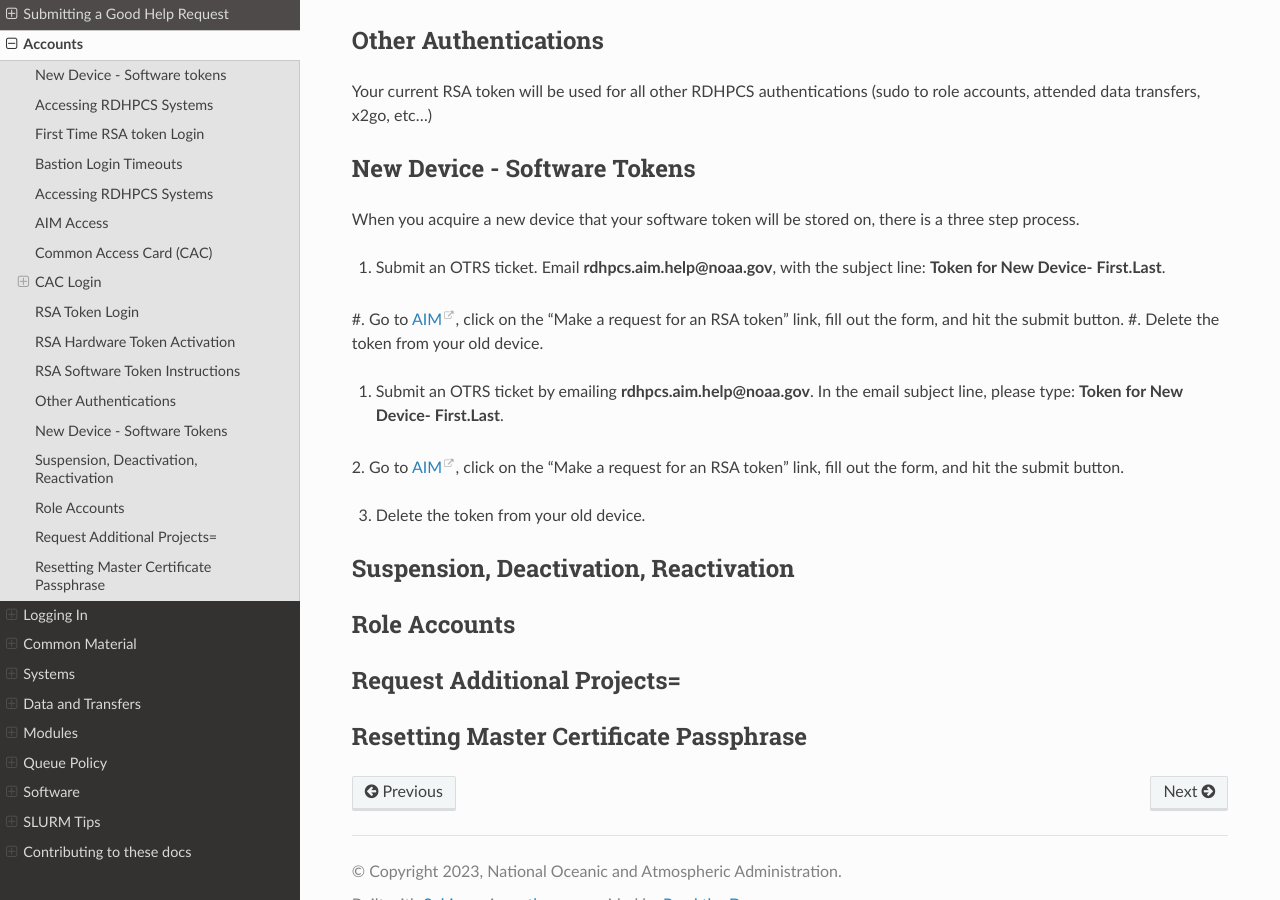
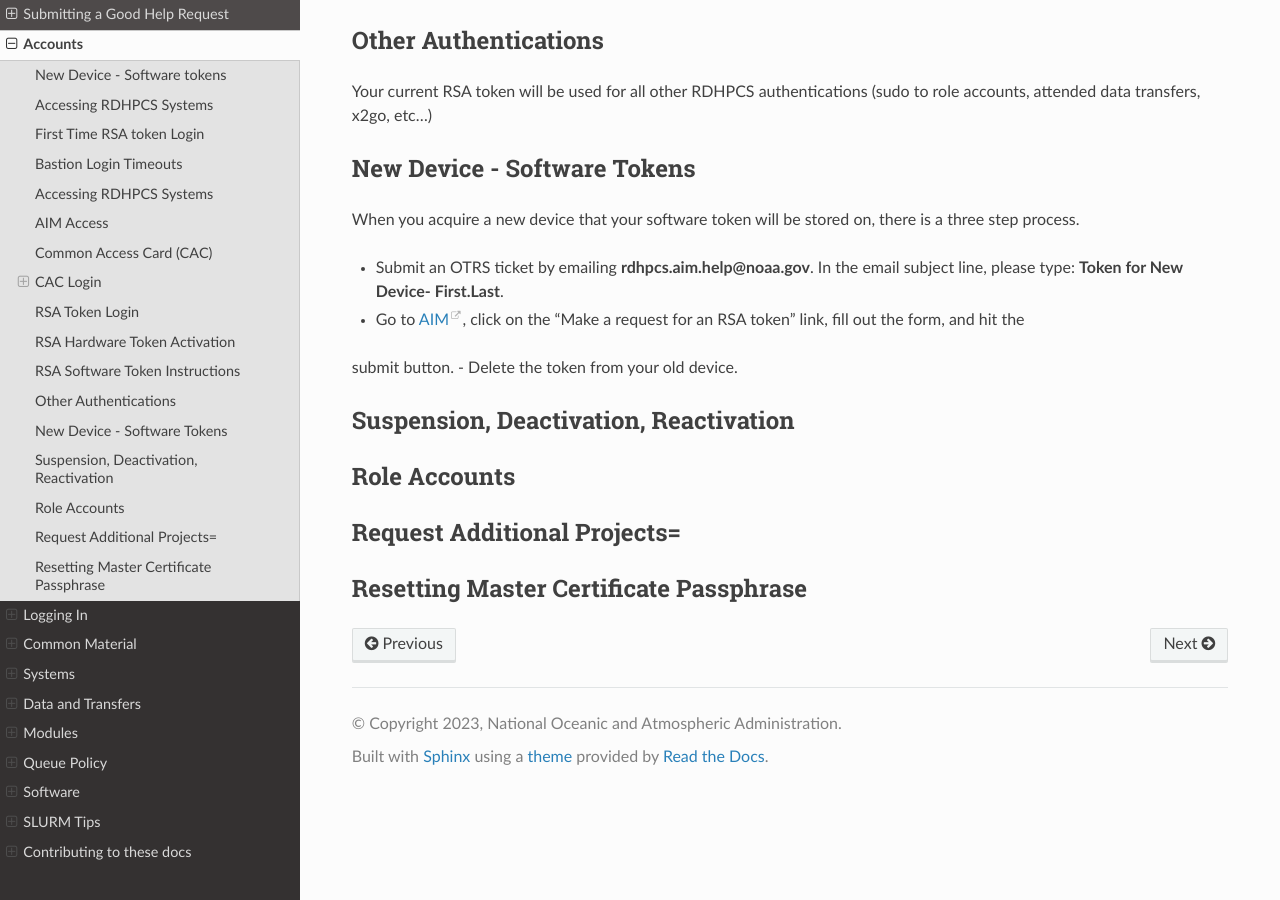
Before and after one commit to NOAA-RDHPCS/noaa-rdhpcs.github.io, a Sphinx documentation site: the page built from source/Accounts/index.rst, in a window 1280 px wide and 900 px high, scrolled down 4343 px. Built offline with Sphinx 7.4.7 and the Read the Docs theme 2.0.0, drawn with Linux system fonts in a browser that asks for light colours; pages that are not in the unit, such as notebooks, are missing from menus.

Commit message:
I give. Bullets.

```diff
--- a/source/Accounts/index.rst
+++ b/source/Accounts/index.rst
@@ -201,17 +201,10 @@ New Device - Software Tokens
 
 When you acquire a new device that your software token will be stored on, there is a three step process.
 
-#. Submit an OTRS ticket. Email **rdhpcs.aim.help@noaa.gov**, with the subject line: **Token for New Device- First.Last**.
-#. Go to `AIM <https://aim.rdhpcs.noaa.gov/>`__, click on the "Make a request for an RSA token" link, fill out the form, and hit the
+- Submit an OTRS ticket by emailing **rdhpcs.aim.help@noaa.gov**. In the email subject line, please type: **Token for New Device- First.Last**.
+- Go to `AIM <https://aim.rdhpcs.noaa.gov/>`__, click on the "Make a request for an RSA token" link, fill out the form, and hit the
 submit button.
-#. Delete the token from your old device.
-
-1. Submit an OTRS ticket by emailing **rdhpcs.aim.help@noaa.gov**. In the email subject line, please type: **Token for New Device- First.Last**.
-
-2. Go to `AIM <https://aim.rdhpcs.noaa.gov/>`__, click on the "Make a request for an RSA token" link, fill out the form, and hit the
-submit button.
-
-3. Delete the token from your old device.
+- Delete the token from your old device.
 
 .. |aim_single_sign_on.png| image:: aim_single_sign_on.png
    :width: 500px
```
